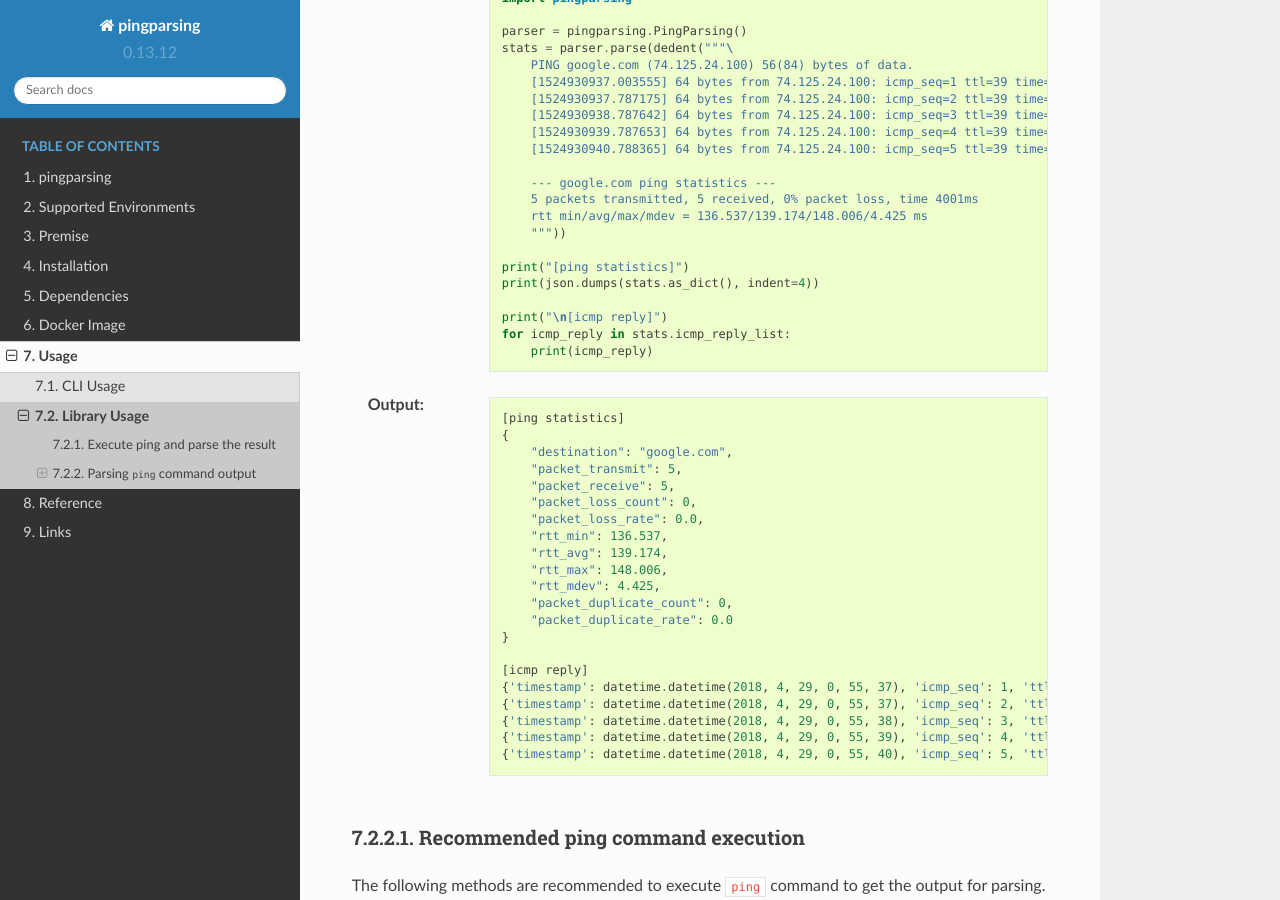
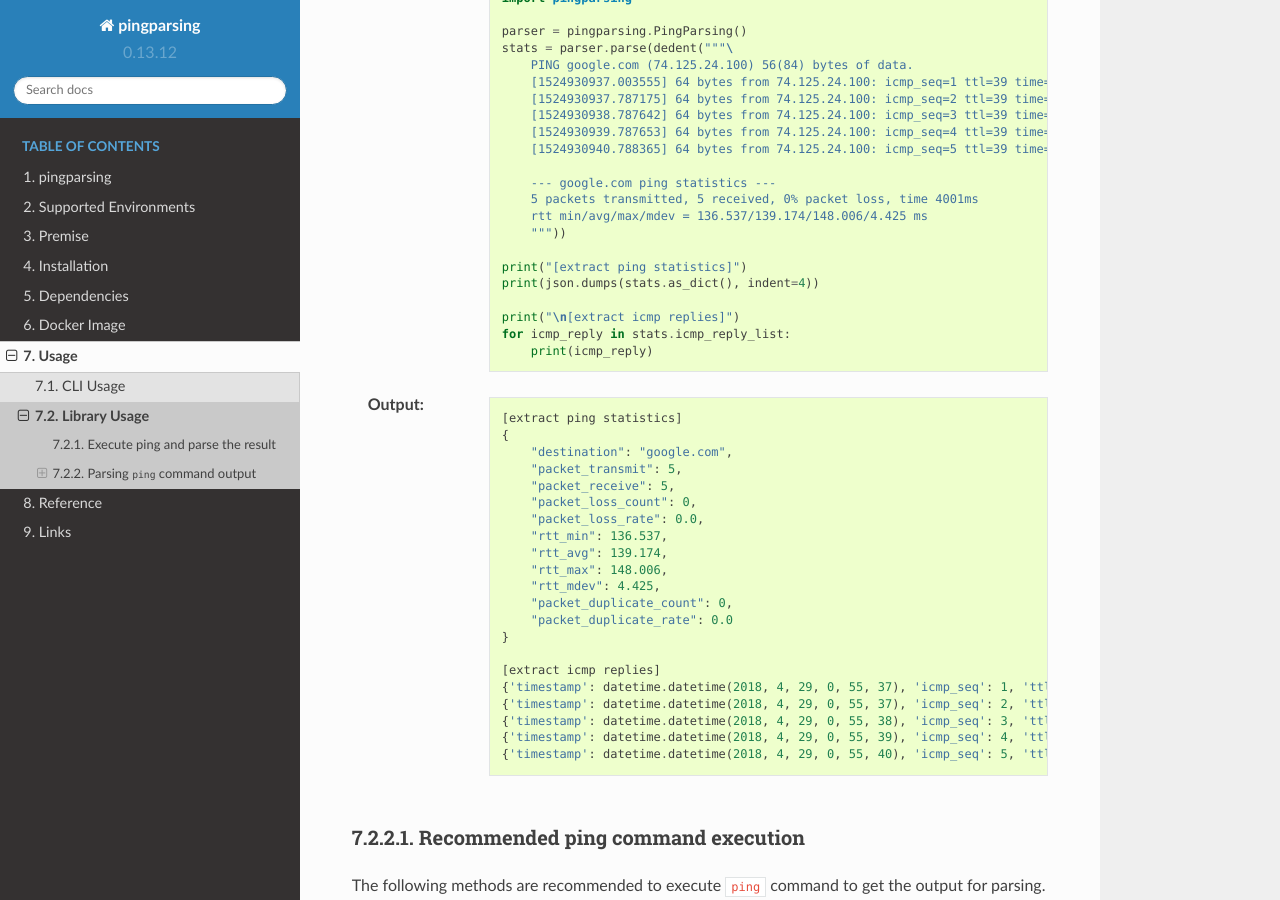
Before and after one commit to thombashi/pingparsing, a Sphinx documentation site: the page built from docs/pages/usage/library.rst, in a window 1280 px wide and 900 px high, scrolled down 891 px. Built offline with Sphinx 7.4.7 and the Read the Docs theme 2.0.0, drawn with Linux system fonts in a browser that asks for light colours; pages that are not in the unit, such as notebooks, are missing from menus.

Commit message:
Update docs

```diff
--- a/docs/pages/usage/library.rst
+++ b/docs/pages/usage/library.rst
@@ -61,17 +61,17 @@ Parsing ``ping`` command output
             rtt min/avg/max/mdev = 136.537/139.174/148.006/4.425 ms
             """))
 
-        print("[ping statistics]")
+        print("[extract ping statistics]")
         print(json.dumps(stats.as_dict(), indent=4))
 
-        print("\n[icmp reply]")
+        print("\n[extract icmp replies]")
         for icmp_reply in stats.icmp_reply_list:
             print(icmp_reply)
 
 :Output:
     ::
 
-        [ping statistics]
+        [extract ping statistics]
         {
             "destination": "google.com",
             "packet_transmit": 5,
@@ -86,7 +86,7 @@ Parsing ``ping`` command output
             "packet_duplicate_rate": 0.0
         }
 
-        [icmp reply]
+        [extract icmp replies]
         {'timestamp': datetime.datetime(2018, 4, 29, 0, 55, 37), 'icmp_seq': 1, 'ttl': 39, 'time': 148.0, 'duplicate': False}
         {'timestamp': datetime.datetime(2018, 4, 29, 0, 55, 37), 'icmp_seq': 2, 'ttl': 39, 'time': 137.0, 'duplicate': False}
         {'timestamp': datetime.datetime(2018, 4, 29, 0, 55, 38), 'icmp_seq': 3, 'ttl': 39, 'time': 137.0, 'duplicate': False}
```
